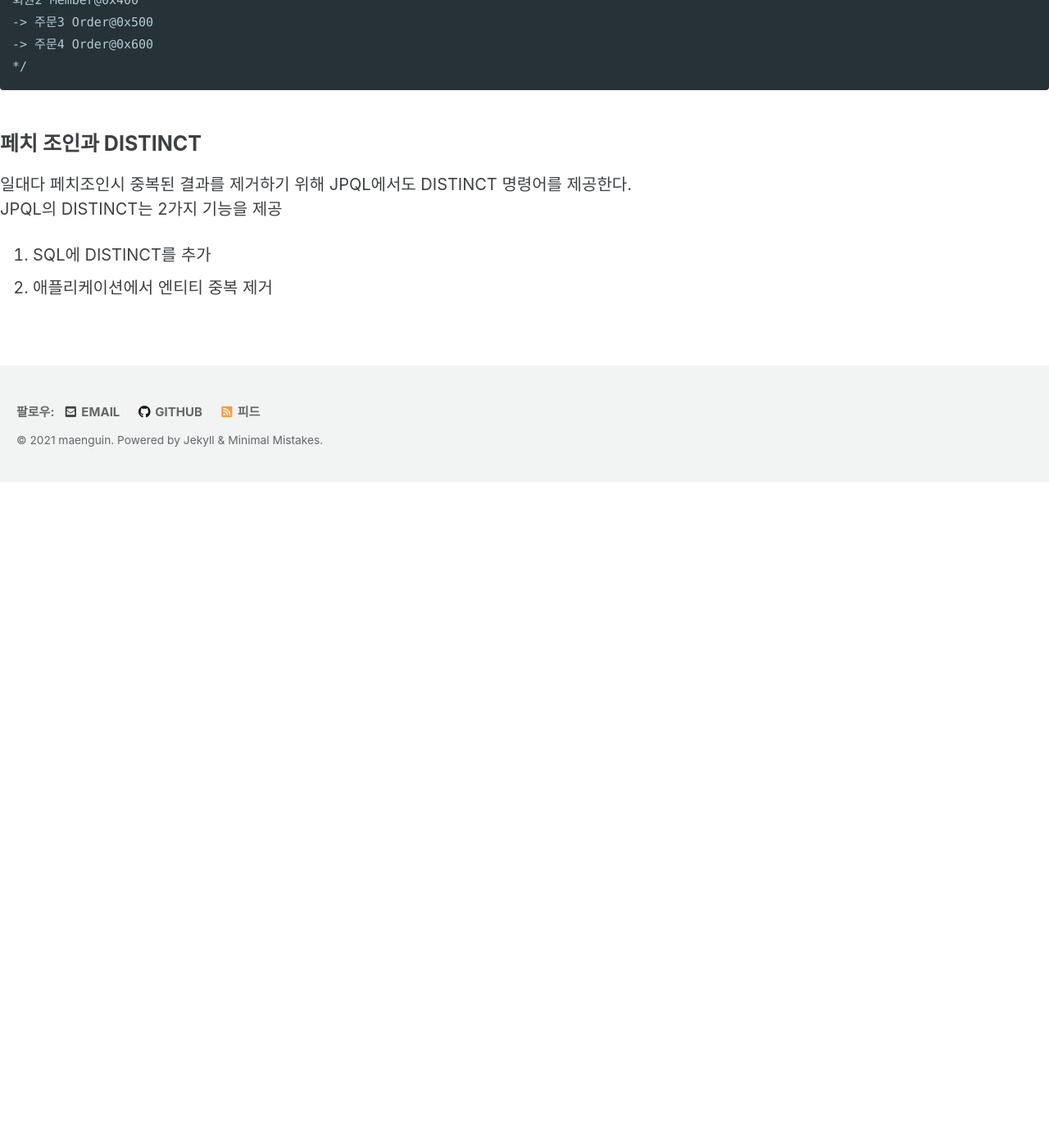
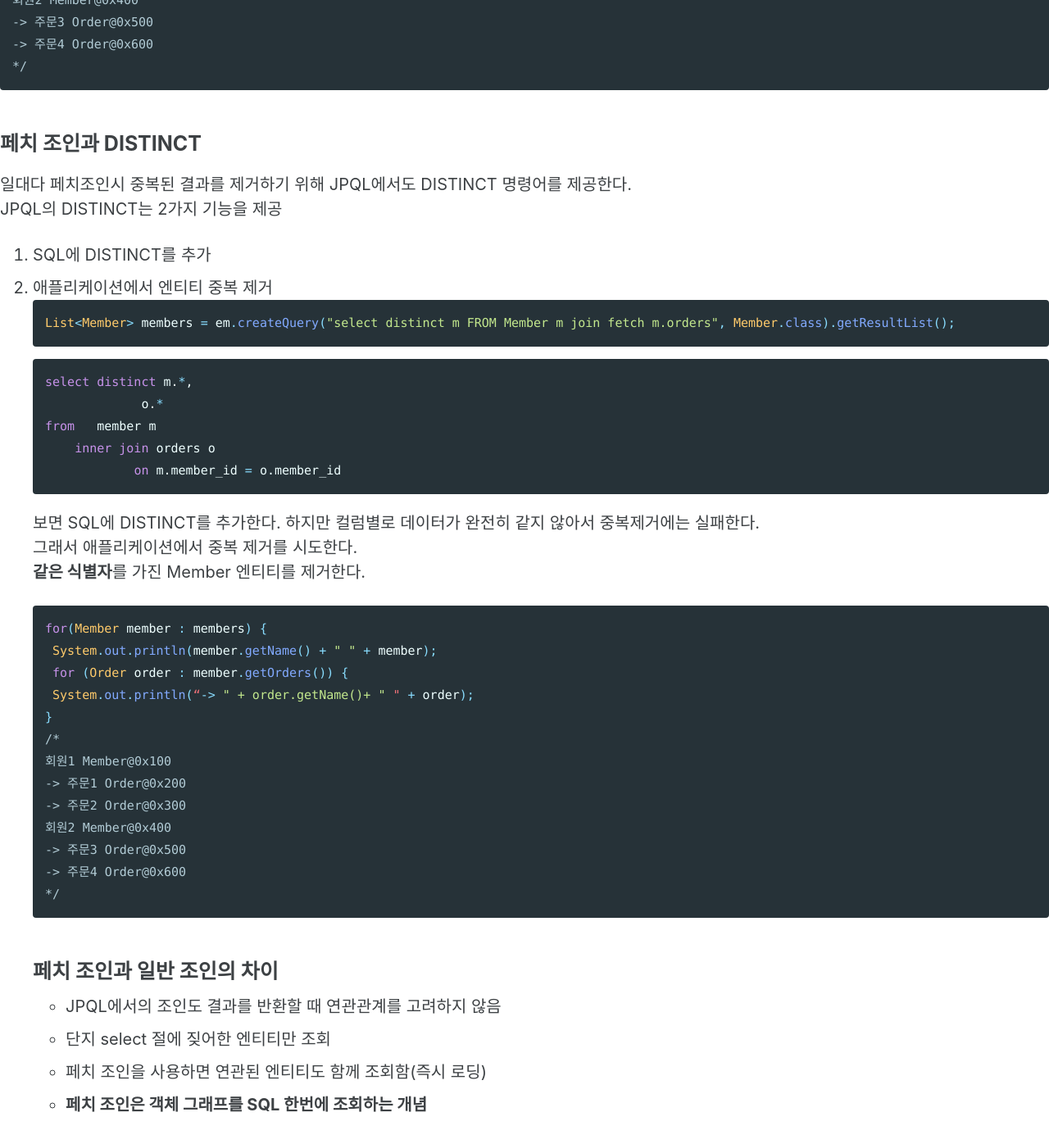
Before and after one commit to maenguin/maenguin.github.io, a Jekyll site: the page built from private/2021-01-20-jpa-jpql-fetch-join.md, in a window 1280 px wide and 1400 px high, scrolled down 3394 px. Shown: the top 1396 px of the window at 82% size. Built offline with Jekyll 4.4.1, drawn with Linux system fonts in a browser that asks for light colours; cached includes are drawn as plain includes; our own code applies the rules of GitHub Pages for plain Markdown files; before the commit the page ends 3982 px from its top, so only the background shows below that.

Commit message:
Update 2021-01-20-jpa-jpql-fetch-join.md

````diff
--- a/private/2021-01-20-jpa-jpql-fetch-join.md
+++ b/private/2021-01-20-jpa-jpql-fetch-join.md
@@ -91,8 +91,8 @@ List<Member> members = em.createQuery("select m FROM Member m join fetch m.order
 select m.*,
        o.*
 from   member m
-       join orders o
-         on m.member_id = o.member_id
+       inner join orders o
+               on m.member_id = o.member_id
 ```
 데이터베이스에 날려진 SQL을 보면 이상없이 데이터를 가져온것 같지만 한가지 주의사항이 있다.
 일대다 조인시에는 **데이터가 부풀려지기 때문에 Member 컬렉션에 담는 과정에서 동일한 값이 들어갈 수 있다.**
@@ -124,3 +124,36 @@ for(Member member : members) {
 JPQL의 DISTINCT는 2가지 기능을 제공
 1. SQL에 DISTINCT를 추가
 2. 애플리케이션에서 엔티티 중복 제거
+```java
+List<Member> members = em.createQuery("select distinct m FROM Member m join fetch m.orders", Member.class).getResultList();
+```
+```sql
+select distinct m.*,
+                o.*
+from   member m
+       inner join orders o
+               on m.member_id = o.member_id
+```
+보면 SQL에 DISTINCT를 추가한다. 하지만 컬럼별로 데이터가 완전히 같지 않아서 중복제거에는 실패한다.
+그래서 애플리케이션에서 중복 제거를 시도한다.
+**같은 식별자**를 가진 Member 엔티티를 제거한다.
+```java
+for(Member member : members) {
+ System.out.println(member.getName() + " " + member);
+ for (Order order : member.getOrders()) {
+ System.out.println(“-> " + order.getName()+ " " + order);
+}
+/*
+회원1 Member@0x100
+-> 주문1 Order@0x200
+-> 주문2 Order@0x300
+회원2 Member@0x400
+-> 주문3 Order@0x500
+-> 주문4 Order@0x600
+*/
+```
+## 페치 조인과 일반 조인의 차이
+* JPQL에서의 조인도 결과를 반환할 때 연관관계를 고려하지 않음
+* 단지 select 절에 짖어한 엔티티만 조회
+* 페치 조인을 사용하면 연관된 엔티티도 함께 조회함(즉시 로딩)
+* **페치 조인은 객체 그래프를 SQL 한번에 조회하는 개념**
````
